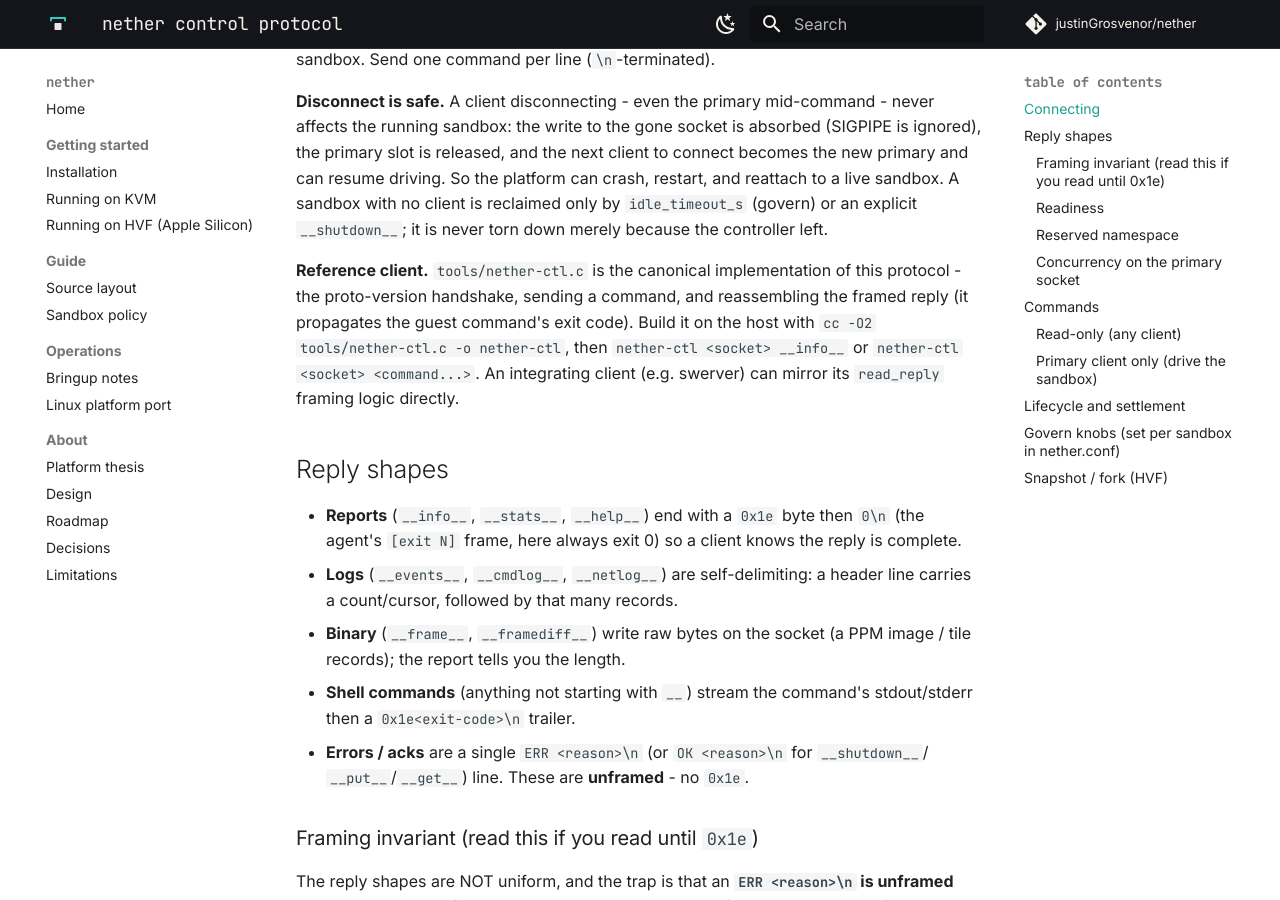
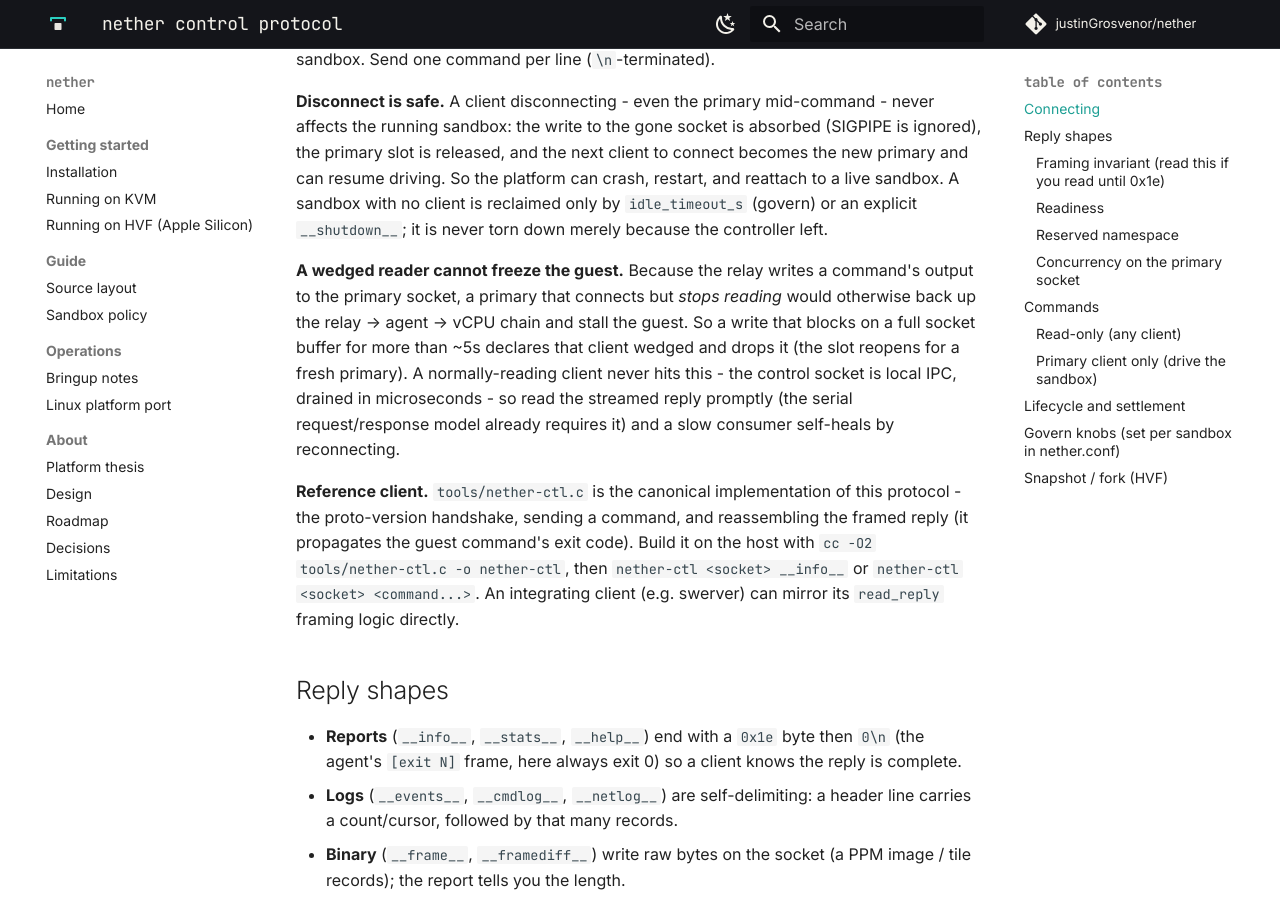
Before and after one commit to justinGrosvenor/nether, an MkDocs documentation site: the page built from docs/control-protocol.md, in a window 1280 px wide and 900 px high, scrolled down 578 px. Built offline with MkDocs 1.6.1 and Material for MkDocs 9.7.7, drawn with Linux system fonts in a browser that asks for light colours; comment, search, counter and statistics services are not loaded.

Commit message:
control: a wedged control client can't stall the guest (relay send timeout)
The relay writes each command's reply to the primary client's socket with
a blocking write. A primary that connects but stops reading fills its
socket buffer, so that write blocks - and the relay then stops draining
the recv pipe, the agent's pipe_w write (on the vCPU thread) blocks, and
the guest stalls. A control client must never be able to freeze the
sandbox.

Bound the relay write with SO_SNDTIMEO (5s) on every client socket
(hostutil.setSendTimeout). When a write returns short/EAGAIN - the client
has not read for 5s - the relay drops that client: it clears the primary
slot (cmpxchg, so it can't clobber a freshly reconnected primary) and
shutdown()s the socket (not close, to avoid racing the fd's owner
clientThread) so the owner wakes, frees the fd, and the slot reopens. The
relay then keeps draining the pipe, so the guest stalls at most ~5s and
auto-recovers instead of freezing forever. A normally-reading client is
never affected (local IPC drains in microseconds).

Verified: a unit test sets a 200ms send timeout on a non-draining
socketpair and asserts the write loop terminates (a broken timeout would
hang). Live on HVF: a wedged primary (connects, sends a 500k-line
command, never reads) is detected and dropped after 5s ("primary client
wedged ... dropped to keep the guest live"); the process stays alive and
a fresh client connects, becomes primary, and drives a command. 216
native tests pass; x86_64-linux cross-build clean. Documented in
control-protocol.md.

```diff
--- a/docs/control-protocol.md
+++ b/docs/control-protocol.md
@@ -27,6 +27,14 @@ ignored), the primary slot is released, and the next client to connect becomes t
 primary and can resume driving. So the platform can crash, restart, and reattach to a
 live sandbox. A sandbox with no client is reclaimed only by `idle_timeout_s` (govern) or
 an explicit `__shutdown__`; it is never torn down merely because the controller left.
+
+**A wedged reader cannot freeze the guest.** Because the relay writes a command's output
+to the primary socket, a primary that connects but *stops reading* would otherwise back up
+the relay -> agent -> vCPU chain and stall the guest. So a write that blocks on a full
+socket buffer for more than ~5s declares that client wedged and drops it (the slot reopens
+for a fresh primary). A normally-reading client never hits this - the control socket is
+local IPC, drained in microseconds - so read the streamed reply promptly (the serial
+request/response model already requires it) and a slow consumer self-heals by reconnecting.
 
 **Reference client.** `tools/nether-ctl.c` is the canonical implementation of this
 protocol - the proto-version handshake, sending a command, and reassembling the framed
```
Also changed, not shown: 2 other files.
